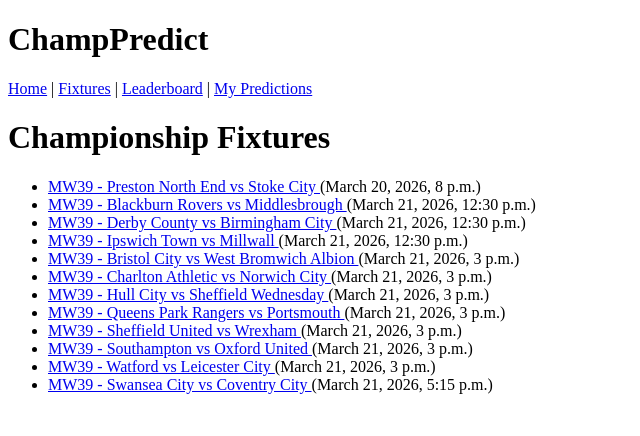
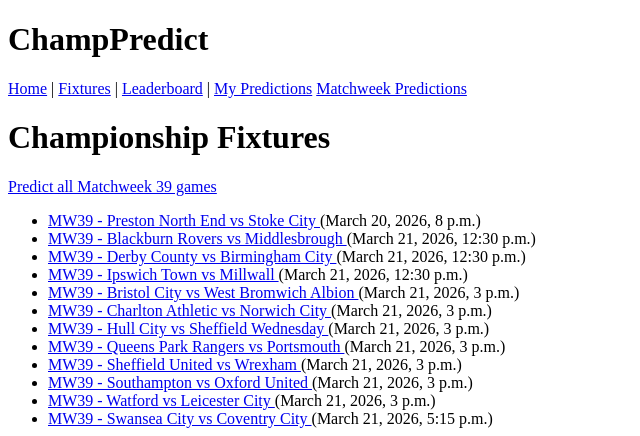
Before and after one commit to joeb-brfc/champpredict, a Django app: page /fixtures/ in a window 1280 px wide. Shown: the top 436 px of the page, without its empty margins (0-640 px from the left). Run offline with Django 5.2, Linux system fonts and the light colour scheme; data comes from the database, SQL or seed files in the repository.

Commit message:
add dynamic matchweek predictions link to fixture list page

```diff
--- a/predictor/templates/predictor/base.html
+++ b/predictor/templates/predictor/base.html
@@ -15,6 +15,7 @@
             <a href="{% url 'fixture_list' %}">Fixtures</a> |
             <a href="{% url 'leaderboard' %}">Leaderboard</a> |
             <a href="{% url 'my_predictions' %}">My Predictions</a>
+            <a href="{% url 'matchweek_predictions' 39 %}">Matchweek Predictions</a>
 
             {% if user.is_authenticated %}
                 | Logged in as {{ user.username }}
--- a/predictor/templates/predictor/fixture_list.html
+++ b/predictor/templates/predictor/fixture_list.html
@@ -1,11 +1,23 @@
-{% extends "predictor/base.html" %} {% block content %}
+{% extends "predictor/base.html" %}
+{% block content %}
+
 <div class="container mt-4">
   <h1>Championship Fixtures</h1>
+
+  {% if fixtures %}
+    <p>
+      <a href="{% url 'matchweek_predictions' fixtures.0.matchweek %}">
+        Predict all Matchweek {{ fixtures.0.matchweek }} games
+      </a>
+    </p>
+  {% endif %}
 
   <ul>
     {% for fixture in fixtures %}
     <li>
-      <a href="{% url 'fixture_detail' fixture.id %}"> MW{{ fixture.matchweek }} - {{ fixture.home_team }} vs {{ fixture.away_team }} </a>
+      <a href="{% url 'fixture_detail' fixture.id %}">
+        MW{{ fixture.matchweek }} - {{ fixture.home_team }} vs {{ fixture.away_team }}
+      </a>
       ({{ fixture.kickoff_datetime }})
     </li>
     {% empty %}
@@ -13,4 +25,5 @@
     {% endfor %}
   </ul>
 </div>
+
 {% endblock %}
```
